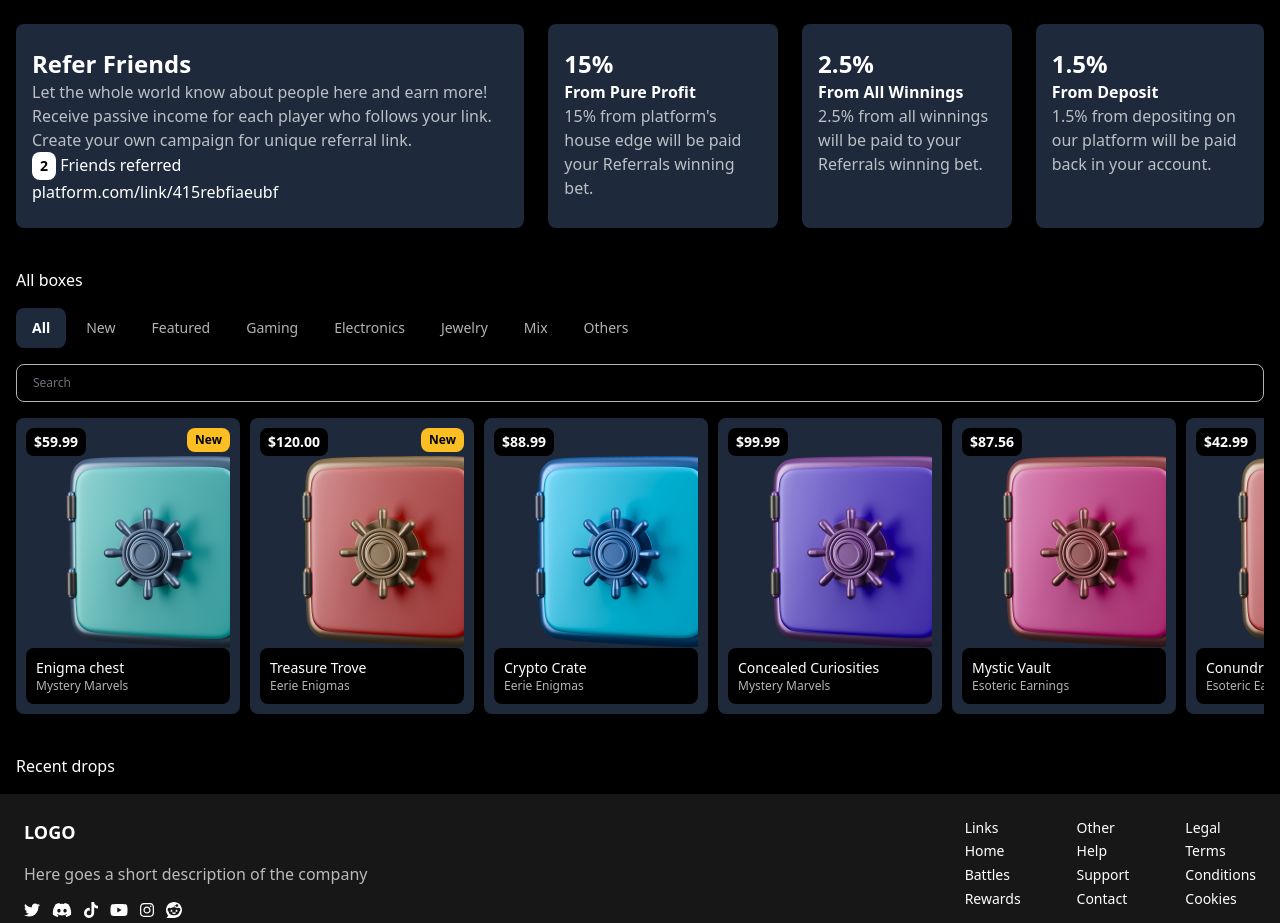
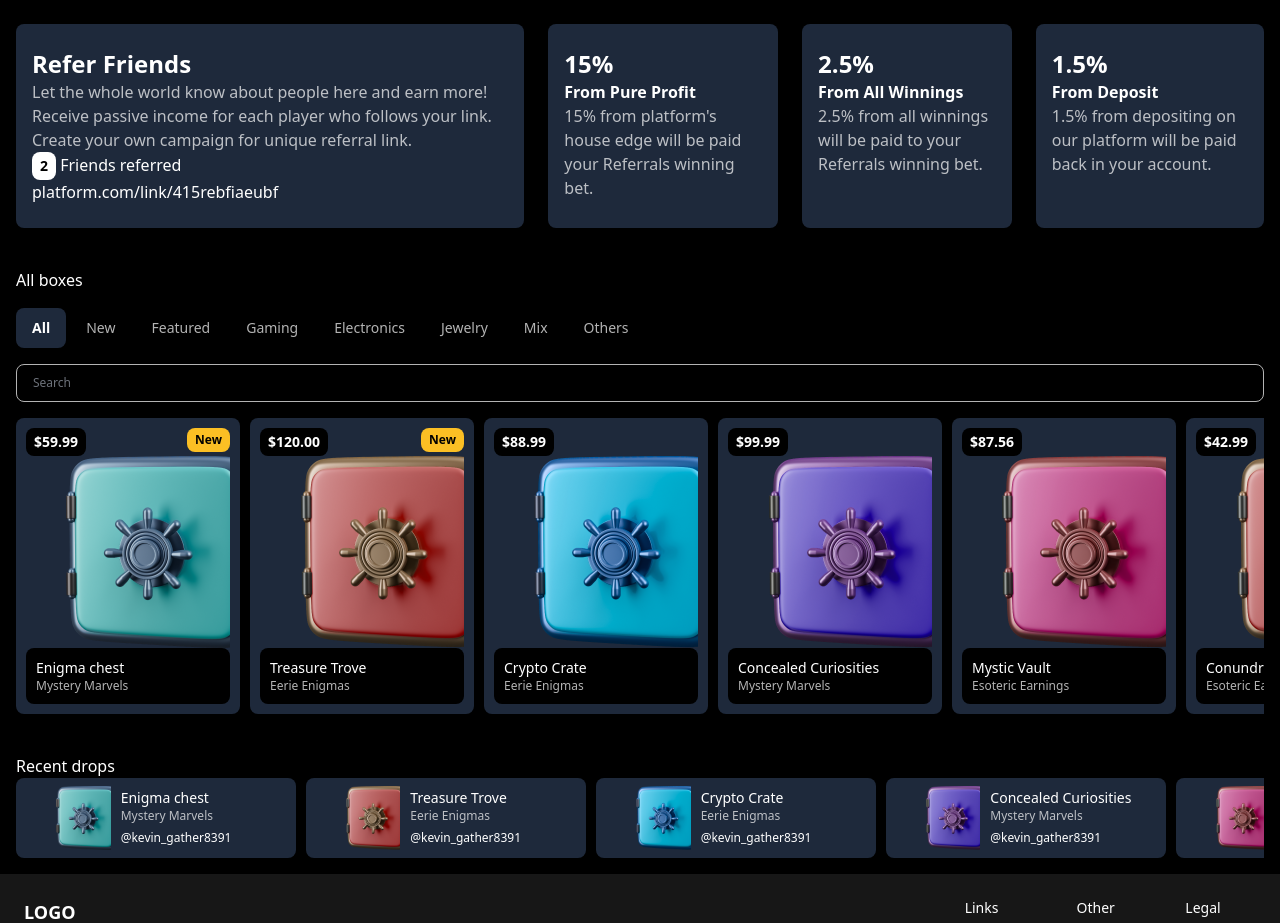
Before and after one commit to juandelacruz23/infinitro-assessment, a React (Vite) app: page / in a window 1280 px wide. Shown: the top 923 px of the page. Built offline with nearby package versions, Linux system fonts and the light colour scheme.

Commit message:
Add small boxes

```diff
--- a/src/Landing/RecentBoxes.tsx
+++ b/src/Landing/RecentBoxes.tsx
@@ -1,7 +1,15 @@
+import SmallBoxCard from "../common/BoxCard/SmallBoxCard";
+import { allBoxes } from "../data/boxes";
+
 const RecentBoxes = () => {
   return (
     <section>
       <h3>Recent drops</h3>
+      <div className="flex overflow-auto gap-2.5">
+        {allBoxes.map((box) => (
+          <SmallBoxCard {...box} key={box.name} />
+        ))}
+      </div>
     </section>
   );
 };
--- /dev/null
+++ b/src/common/BoxCard/SmallBoxCard.tsx
@@ -0,0 +1,22 @@
+import { FC } from "react";
+import Box from "../../types/Box";
+import Title4 from "../Title4";
+
+const SmallBoxCard: FC<Box> = ({ imageUrl, name, description, creator }) => {
+  return (
+    <article className="flex bg-slate-800 rounded-lg max-h-20">
+      <img
+        className="h-16 ml-10 my-auto"
+        src={imageUrl}
+        alt={`${name} image`}
+      />
+      <header className="w-60 p-2.5">
+        <Title4>{name}</Title4>
+        <p className="opacity-70 text-xs">{description}</p>
+        <span className="text-xs">{creator}</span>
+      </header>
+    </article>
+  );
+};
+
+export default SmallBoxCard;
```
